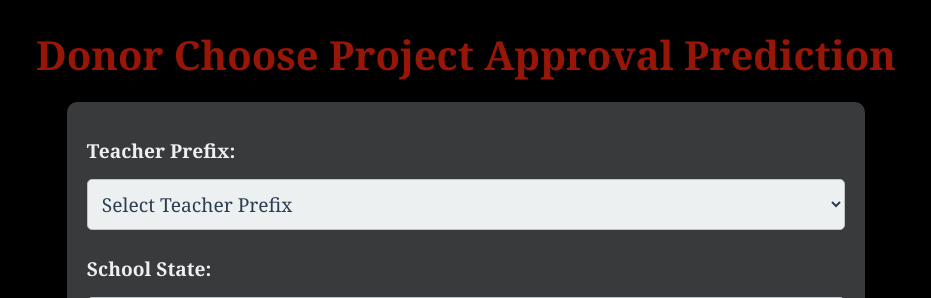
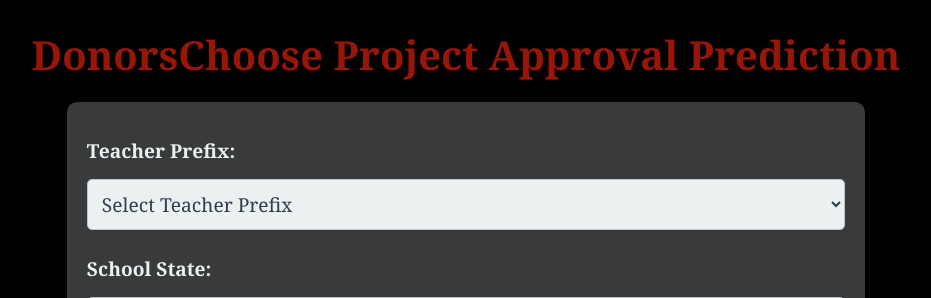
Before and after one commit to iraban-dutta/donor-choose-application-screening, a Flask app: page / in a window 1280 px wide. Shown: the top 298 px of the page, without its empty margins (174-1105 px from the left). Run offline with Flask 3, Linux system fonts and the light colour scheme; parts of the project's set-up code (start-up, migrations or seed data) failed here and were passed over.

Commit message:
Modified index.html

```diff
--- a/templates/index.html
+++ b/templates/index.html
@@ -7,7 +7,7 @@
     <link rel="stylesheet" type="text/css" href="{{ url_for('static', filename='css/style.css') }}">
 </head>
 <body>
-    <h1>Donor Choose Project Approval Prediction</h1>
+    <h1>DonorsChoose Project Approval Prediction</h1>
 
     <!-- Display result -->
     <div class="message {{ message_class }}">
```
